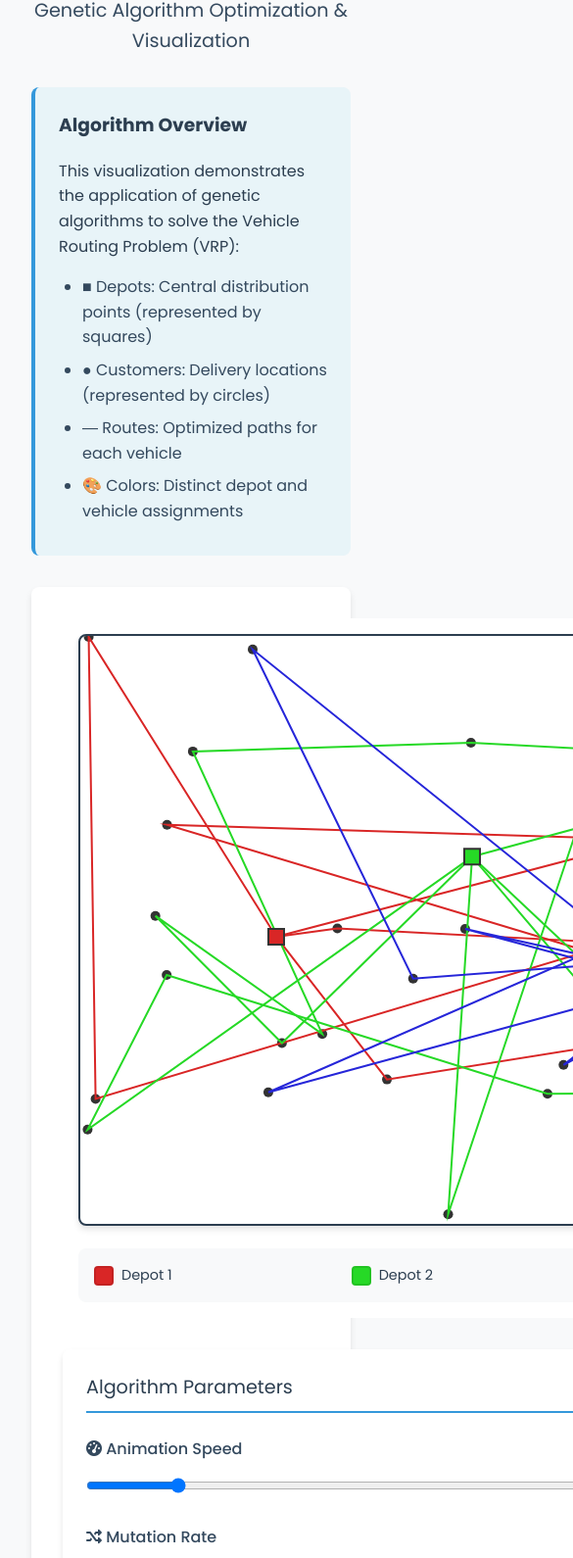
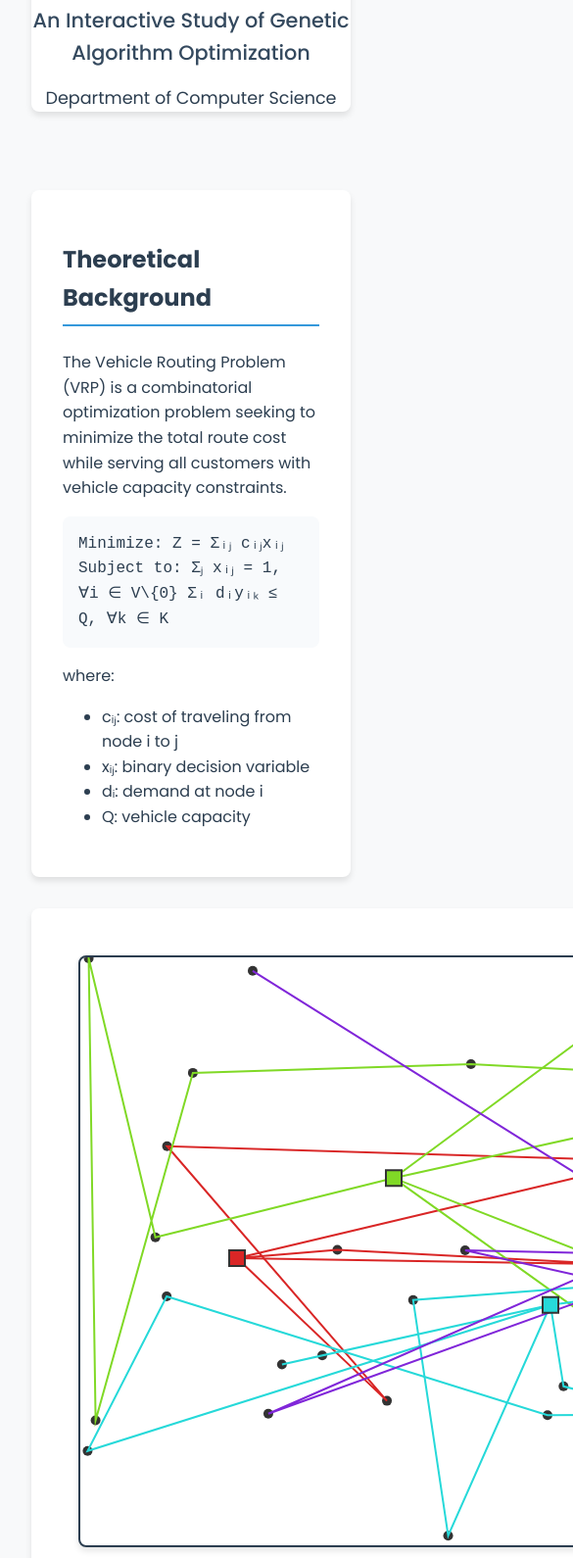
Before and after one commit to delat04/mdvrp, a plain HTML site: page index.html in a window 390 px wide. Shown: the part 199-1789 px from the top of the page at 98% size, 585 px wide, since content can reach past the window. Drawn offline with Linux system fonts and the light colour scheme; a web font is replaced by a local one.

Commit message:
Update index.html

```diff
--- a/index.html
+++ b/index.html
@@ -29,21 +29,70 @@
     }
 
    .header {
+       max-width: 1700px;
       text-align: center;
-            margin-bottom: 2rem;
+      margin-bottom: 3rem;
+     margin-left:30px
+
+      padding: 2rem;
+      background: white;
+      border-radius: var(--border-radius);
+      box-shadow: var(--box-shadow);
     }
 
     h1 {
       font-size: 2.5rem;
       color: var(--primary-color);
-            margin-bottom: 0.5rem;
-            font-weight: 600;
+      margin-bottom: 1rem;
+      font-weight: 700;
     }
 
     .subtitle {
-            font-size: 1.2rem;
+      font-size: 1.3rem;
       color: var(--secondary-color);
-            margin-bottom: 2rem;
+      margin-bottom: 1rem;
+      font-weight: 500;
+    }
+
+    .authors {
+      color: var(--text-color);
+      font-size: 1.1rem;
+      margin-top: 1rem;
+    }
+
+    .main-container {
+      max-width: 1700px;
+      margin: 0 auto;
+
+    }
+
+    .left-panel {
+      display: flex;
+      flex-direction: column;
+      gap: 2rem;
+    }
+
+    .theory-section {
+      background: white;
+      padding: 2rem;
+      border-radius: var(--border-radius);
+      box-shadow: var(--box-shadow);
+    }
+
+    .theory-section h2 {
+      color: var(--primary-color);
+      border-bottom: 2px solid var(--accent-color);
+      padding-bottom: 0.5rem;
+      margin-bottom: 1.5rem;
+    }
+
+    .math-formula {
+      font-family: 'Roboto Mono', monospace;
+      background: #f8fafc;
+      padding: 1rem;
+      border-radius: var(--border-radius);
+      margin: 1rem 0;
+      overflow-x: auto;
     }
 
     .container {
@@ -202,6 +251,44 @@
       color: var(--secondary-color);
     }
 
+    .references {
+      margin-top: 3rem;
+      padding: 2rem;
+      background: white;
+      border-radius: var(--border-radius);
+      box-shadow: var(--box-shadow);
+    }
+
+    .references h2 {
+      color: var(--primary-color);
+      margin-bottom: 1.5rem;
+    }
+
+    .reference-list {
+      list-style-type: none;
+      padding: 0;
+    }
+
+    .reference-item {
+      margin-bottom: 1rem;
+      padding-left: 2rem;
+      position: relative;
+    }
+
+    .reference-item::before {
+      content: "[" attr(data-index) "]";
+      position: absolute;
+      left: 0;
+      color: var(--accent-color);
+      font-weight: 500;
+    }
+
+    @media (max-width: 1200px) {
+      .main-container {
+        grid-template-columns: 1fr;
+      }
+    }
+
     @media (max-width: 1024px) {
       .container {
         grid-template-columns: 1fr;
@@ -210,19 +297,32 @@
   </style>
 </head>
 <body>
+
+
+  <div class="main-container">
+    <div class="left-panel">
       <div class="header">
     <h1>Vehicle Routing Problem</h1>
-    <div class="subtitle">Genetic Algorithm Optimization & Visualization</div>
+    <div class="subtitle">An Interactive Study of Genetic Algorithm Optimization</div>
+    <div class="authors">Department of Computer Science</div>
+  </div>
+      <div class="theory-section">
+        <h2>Theoretical Background</h2>
+        <p>The Vehicle Routing Problem (VRP) is a combinatorial optimization problem seeking to minimize the total route cost while serving all customers with vehicle capacity constraints.</p>
+
+        <div class="math-formula">
+          Minimize: Z = Σᵢⱼ cᵢⱼxᵢⱼ
+          Subject to:
+          Σⱼ xᵢⱼ = 1, ∀i ∈ V\{0}
+          Σᵢ dᵢyᵢₖ ≤ Q, ∀k ∈ K
         </div>
 
-<div class="explanation">
-    <h3>Algorithm Overview</h3>
-    <p>This visualization demonstrates the application of genetic algorithms to solve the Vehicle Routing Problem (VRP):</p>
+        <p>where:</p>
         <ul>
-        <li>■ Depots: Central distribution points (represented by squares)</li>
-        <li>● Customers: Delivery locations (represented by circles)</li>
-        <li>― Routes: Optimized paths for each vehicle</li>
-        <li>🎨 Colors: Distinct depot and vehicle assignments</li>
+          <li>cᵢⱼ: cost of traveling from node i to j</li>
+          <li>xᵢⱼ: binary decision variable</li>
+          <li>dᵢ: demand at node i</li>
+          <li>Q: vehicle capacity</li>
         </ul>
       </div>
 
@@ -279,8 +379,26 @@
           <span class="stat-value" id="improvement">0%</span>
         </div>
       </div>
+
     </div>
+
   </div>
+
+       <div class="references">
+    <h2>References</h2>
+    <ul class="reference-list">
+      <li class="reference-item" data-index="1">
+        Laporte, G. (2009). "Fifty Years of Vehicle Routing." Transportation Science, 43(4), 408-416.
+      </li>
+      <li class="reference-item" data-index="2">
+        Toth, P., & Vigo, D. (2014). "Vehicle Routing: Problems, Methods, and Applications." SIAM.
+      </li>
+      <li class="reference-item" data-index="3">
+        Goldberg, D. E. (1989). "Genetic Algorithms in Search, Optimization and Machine Learning." Addison-Wesley.
+      </li>
+    </ul>
+  </div>
+
 
   <script>
     const canvas = document.getElementById("canvas");
@@ -296,7 +414,7 @@
     let initialBestDistance = 0;
 
     // Configuration
-    const numDepots = 3;
+    const numDepots = 4;
     const numVehiclesPerDepot = 3;
     const numCustomers = 30;
     const canvasWidth = canvas.width;
@@ -573,6 +691,94 @@
     mutationSlider.addEventListener("input", () => {
       mutationValue.textContent = mutationSlider.value + "%";
     });
+// Add selectedDepot variable to track which depot is selected
+let selectedDepot = null;
+
+// Add click detection function
+function isClickInDepot(x, y, depot) {
+  return x >= depot.x - 8 && x <= depot.x + 8 &&
+         y >= depot.y - 8 && y <= depot.y + 8;
+}
+
+// Add click event listener to canvas
+canvas.addEventListener('click', (event) => {
+  const rect = canvas.getBoundingClientRect();
+  const x = event.clientX - rect.left;
+  const y = event.clientY - rect.top;
+
+  // Check if a depot was clicked
+  let clickedDepot = null;
+  depots.forEach((depot, index) => {
+    if (isClickInDepot(x, y, depot)) {
+      clickedDepot = index;
+    }
+  });
+
+  // Toggle selection
+  selectedDepot = (selectedDepot === clickedDepot) ? null : clickedDepot;
+
+  // Redraw with current solution
+  if (bestSolution) {
+    drawSolution(bestSolution);
+  } else {
+    drawSolution(generateRandomSolution());
+  }
+});
+
+// Modify drawSolution function to handle depot selection
+function drawSolution(solution) {
+  ctx.clearRect(0, 0, canvasWidth, canvasHeight);
+
+  // Draw customers
+  customers.forEach((customer) => {
+    ctx.fillStyle = "#333";
+    ctx.beginPath();
+    ctx.arc(customer.x, customer.y, 5, 0, Math.PI * 2);
+    ctx.fill();
+  });
+
+  // Draw routes
+  solution.forEach((depotVehicles, depotIndex) => {
+    // Only draw routes for selected depot, or all routes if no depot is selected
+    if (selectedDepot === null || selectedDepot === depotIndex) {
+      const color = depotColors[depotIndex];
+      depotVehicles.forEach((route) => {
+        if (route.length > 0) {
+          ctx.strokeStyle = color;
+          // Make non-selected depot routes more transparent
+          ctx.globalAlpha = selectedDepot === null || selectedDepot === depotIndex ? 1 : 0.2;
+          ctx.lineWidth = 2;
+          ctx.beginPath();
+          ctx.moveTo(depots[depotIndex].x, depots[depotIndex].y);
+          route.forEach((customer) => {
+            ctx.lineTo(customer.x, customer.y);
+          });
+          ctx.lineTo(depots[depotIndex].x, depots[depotIndex].y);
+          ctx.stroke();
+        }
+      });
+    }
+  });
+
+  // Reset global alpha for depot drawing
+  ctx.globalAlpha = 1;
+
+  // Draw depots
+  depots.forEach((depot, index) => {
+    ctx.fillStyle = depotColors[index];
+    ctx.strokeStyle = selectedDepot === index ? "#000" : "#333";
+    ctx.lineWidth = selectedDepot === index ? 3 : 2;
+    ctx.beginPath();
+    ctx.rect(depot.x - 8, depot.y - 8, 16, 16);
+    ctx.fill();
+    ctx.stroke();
+
+    // Add hover effect cursor
+    canvas.style.cursor = isClickInDepot(event?.clientX - canvas.getBoundingClientRect().left,
+                                       event?.clientY - canvas.getBoundingClientRect().top,
+                                       depot) ? 'pointer' : 'default';
+  });
+}
 
     // Initial setup
     initializeAlgorithm();
```
Lines whose indentation alone changed are shown as unchanged.
